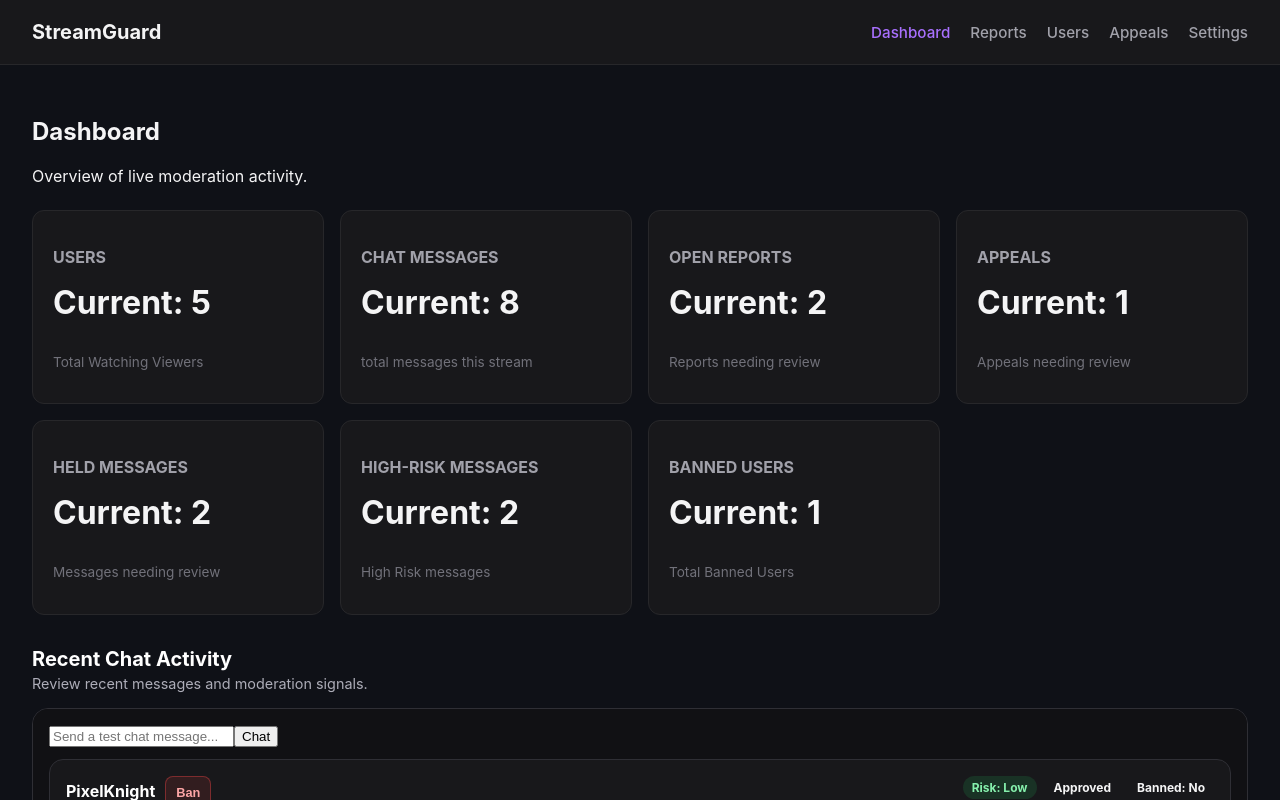
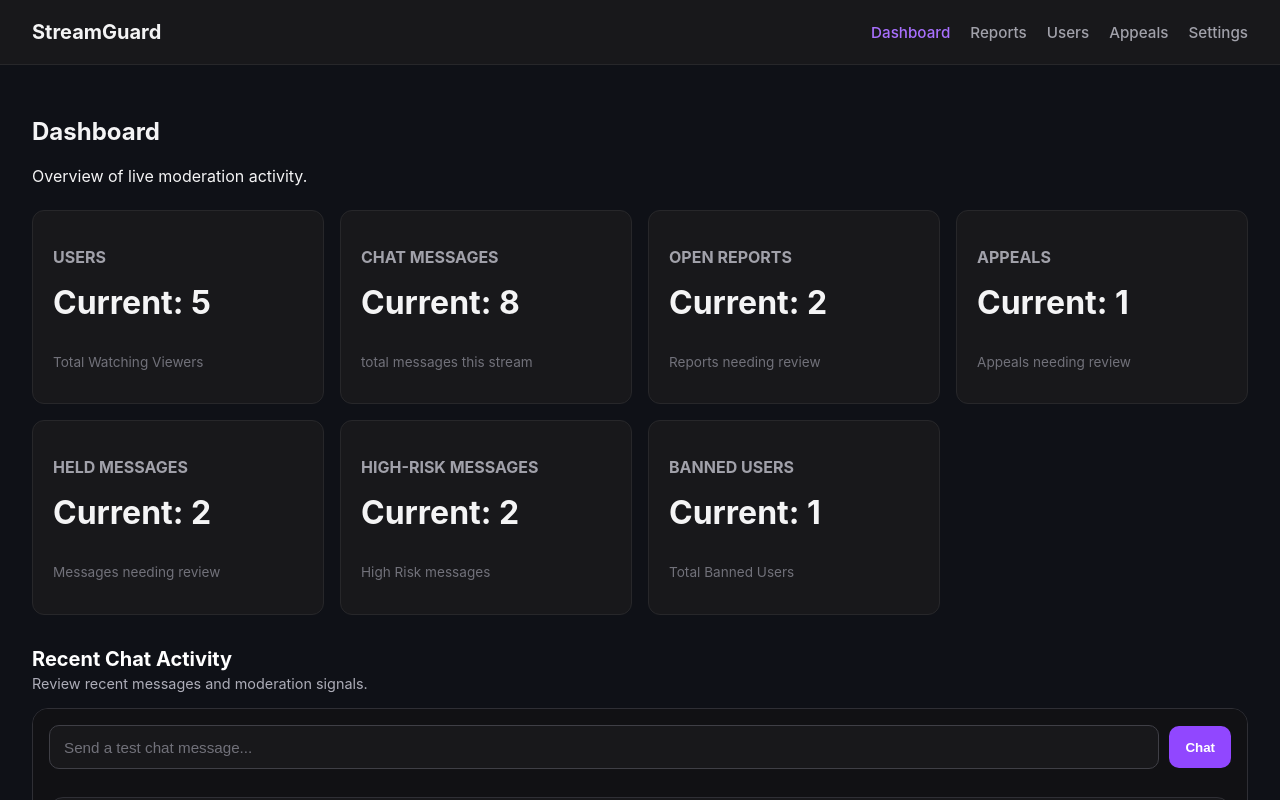
Before and after one commit to Michael-Mount/streamguard, a React (Vite) app: page /dashboard in a window 1280 px wide. Shown: the top 800 px of the page. Built offline with nearby package versions, Linux system fonts and the light colour scheme.

Commit message:
styled chat input form

```diff
--- a/src/components/moderation/ChatComposer/ChatComposer.tsx
+++ b/src/components/moderation/ChatComposer/ChatComposer.tsx
@@ -1,4 +1,6 @@
 import { useState } from "react";
+
+import "./index.css";
 
 type ChatComposerProps = {
   onCreateMessage: (text: string) => void;
@@ -21,13 +23,17 @@ export default function ChatComposer({ onCreateMessage }: ChatComposerProps) {
   }
 
   return (
-    <form onSubmit={handleSubmit}>
+    <form onSubmit={handleSubmit} className="chat-form">
       <input
+        className="chat-form__input"
         value={text}
         onChange={(event) => setText(event.target.value)}
         placeholder="Send a test chat message..."
       />
-      <button type="submit">Chat</button>
+
+      <button className="chat-form__button" type="submit">
+        Chat
+      </button>
     </form>
   );
 }
--- /dev/null
+++ b/src/components/moderation/ChatComposer/index.css
@@ -0,0 +1,48 @@
+.chat-form {
+  display: flex;
+  align-items: center;
+  gap: 10px;
+  width: 100%;
+  margin-bottom: 16px;
+}
+
+.chat-form__input {
+  flex: 1;
+  min-width: 0;
+  height: 42px;
+  padding: 0 14px;
+  border: 1px solid #3f3f46;
+  border-radius: 10px;
+  background: #18181b;
+  color: #ffffff;
+  font-size: 0.95rem;
+  outline: none;
+}
+
+.chat-form__input::placeholder {
+  color: #71717a;
+}
+
+.chat-form__input:focus {
+  border-color: #9147ff;
+  box-shadow: 0 0 0 3px rgba(145, 71, 255, 0.2);
+}
+
+.chat-form__button {
+  height: 42px;
+  padding: 0 16px;
+  border: none;
+  border-radius: 10px;
+  background: #9147ff;
+  color: #ffffff;
+  font-weight: 700;
+  cursor: pointer;
+}
+
+.chat-form__button:hover {
+  background: #772ce8;
+}
+
+.chat-form__button:active {
+  transform: translateY(1px);
+}
```
